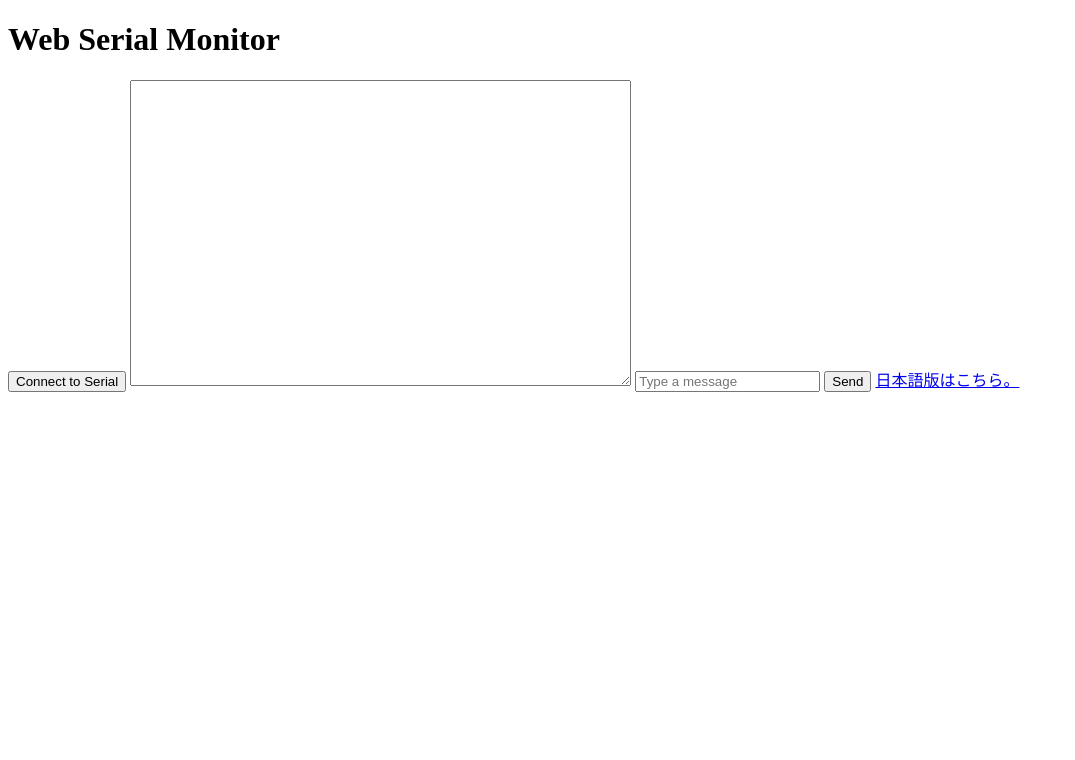
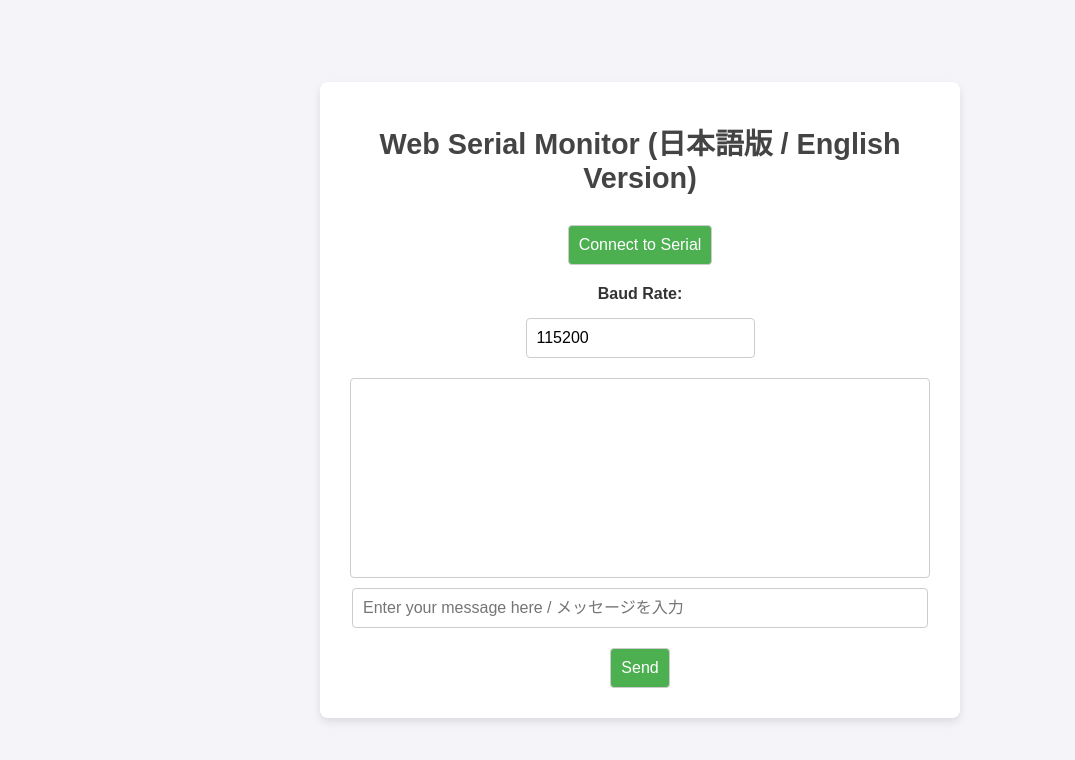
Before and after one commit to simasimanekonya/WebSerialMonitor, a plain HTML site: page index.html in a window 1280 px wide. Shown: the whole page, without its empty margins (0-1075 px from the left). Drawn offline with Linux system fonts and the light colour scheme.

Commit message:
Update index.html

```diff
--- a/index.html
+++ b/index.html
@@ -1,20 +1,93 @@
-<!DOCTYPE html>
-<html lang="ja">
-<head>
+<html lang="en"><head>
   <meta charset="UTF-8">
   <meta name="viewport" content="width=device-width, initial-scale=1.0">
-  <title>Web Serial Monitor</title>
+  <title>Web Serial Monitor (日本語版 / English Version)</title>
+  <style>
+    body {
+      font-family: Arial, sans-serif;
+      background-color: #f4f4f9;
+      color: #333;
+      margin: 0;
+      padding: 0;
+      display: flex;
+      justify-content: center;
+      align-items: center;
+      height: 100vh;
+    }
+
+    .container {
+      background: #ffffff;
+      border-radius: 8px;
+      box-shadow: 0 4px 8px rgba(0, 0, 0, 0.1);
+      padding: 20px;
+      max-width: 600px;
+      width: 100%;
+      text-align: center;
+    }
+
+    h1 {
+      font-size: 1.8em;
+      color: #444;
+      margin-bottom: 20px;
+    }
+
+    button, input {
+      padding: 10px;
+      margin: 10px 0;
+      border: 1px solid #ccc;
+      border-radius: 4px;
+      font-size: 1em;
+    }
+
+    button {
+      background-color: #4CAF50;
+      color: white;
+      cursor: pointer;
+      transition: background-color 0.3s ease;
+    }
+
+    button:hover {
+      background-color: #45a049;
+    }
+
+    textarea {
+      width: calc(100% - 20px);
+      height: 200px;
+      margin-top: 10px;
+      resize: none;
+      padding: 10px;
+      font-size: 1em;
+      border: 1px solid #ccc;
+      border-radius: 4px;
+      overflow-y: auto;
+    }
+
+    #input {
+      width: calc(100% - 24px);
+      display: inline-block;
+    }
+
+    label {
+      display: block;
+      margin: 10px 0 5px;
+      font-weight: bold;
+    }
+  </style>
 </head>
 <body>
-  <h1>Web Serial Monitor</h1>
-  <button id="connect">Connect to Serial</button>
-  <textarea id="output" cols="60" rows="20" readonly></textarea>
-  <input id="input" type="text" placeholder="Type a message">
-  <button id="send">Send</button>
-
+  <div class="container">
+    <h1>Web Serial Monitor (日本語版 / English Version)</h1>
+    <button id="connect">Connect to Serial</button>
+    <label for="baudrate">Baud Rate:</label>
+    <input id="baudrate" type="number" placeholder="Enter baud rate (e.g., 9600)" value="115200">
+    <textarea id="output" cols="60" rows="20" readonly=""></textarea>
+    <input id="input" type="text" placeholder="Enter your message here / メッセージを入力">
+    <button id="send">Send</button>
+  </div>
   <script>
     const connectButton = document.getElementById('connect');
     const sendButton = document.getElementById('send');
+    const baudRateInput = document.getElementById('baudrate');
     const output = document.getElementById('output');
     const input = document.getElementById('input');
 
@@ -23,19 +96,26 @@
 
     connectButton.addEventListener('click', async () => {
       try {
-        port = await navigator.serial.requestPort();
-        await port.open({ baudRate: 9600 });
-        output.value += "Connected to serial port\n";
+        port = await navigator.serial.requestPort(); // Select serial port
+        const baudRate = parseInt(baudRateInput.value, 10); // Get baud rate from user input
+        if (isNaN(baudRate) || baudRate <= 0) {
+          throw new Error('Invalid baud rate. Please enter a positive number.');
+        }
+        await port.open({ baudRate }); // Connect with user-specified baud rate
+        output.value += `Connected to the serial port (Baud Rate: ${baudRate})\n`;
 
+        // Set up reader
+        const reader = port.readable.getReader();
+        const decoder = new TextDecoder("utf-8"); // UTF-8 decoder
 
-        const reader = port.readable.getReader();
-        writer = port.writable.getWriter();
-
-
+        // Data reception
         while (true) {
           const { value, done } = await reader.read();
           if (done) break;
-          output.value += new TextDecoder().decode(value);
+          let text = decoder.decode(value);
+          text = text.replace(/\u001b\[K/g, ""); // Remove \u001b[K sequences
+          output.value += text;
+          output.scrollTop = output.scrollHeight; // Auto-scroll to the bottom
         }
       } catch (err) {
         console.error(err);
@@ -44,18 +124,34 @@
     });
 
     sendButton.addEventListener('click', async () => {
+      await sendData();
+    });
+
+    input.addEventListener('keypress', async (event) => {
+      if (event.key === 'Enter') {
+        event.preventDefault();
+        await sendData();
+      }
+    });
+
+    async function sendData() {
       const text = input.value + "\n";
       input.value = '';
       try {
-        const data = new TextEncoder().encode(text);
+        if (!writer) {
+          writer = port.writable.getWriter();
+        }
+        const encoder = new TextEncoder(); // UTF-8 encoder
+        const data = encoder.encode(text);
         await writer.write(data);
         output.value += `Sent: ${text}`;
+        output.scrollTop = output.scrollHeight; // Auto-scroll to the bottom
       } catch (err) {
         console.error(err);
         output.value += `Error: ${err.message}\n`;
       }
-    });
+    }
   </script>
-  <a href="./JP.html">日本語版はこちら。</a>
-</body>
-</html>
+
+
+</body></html>
```
